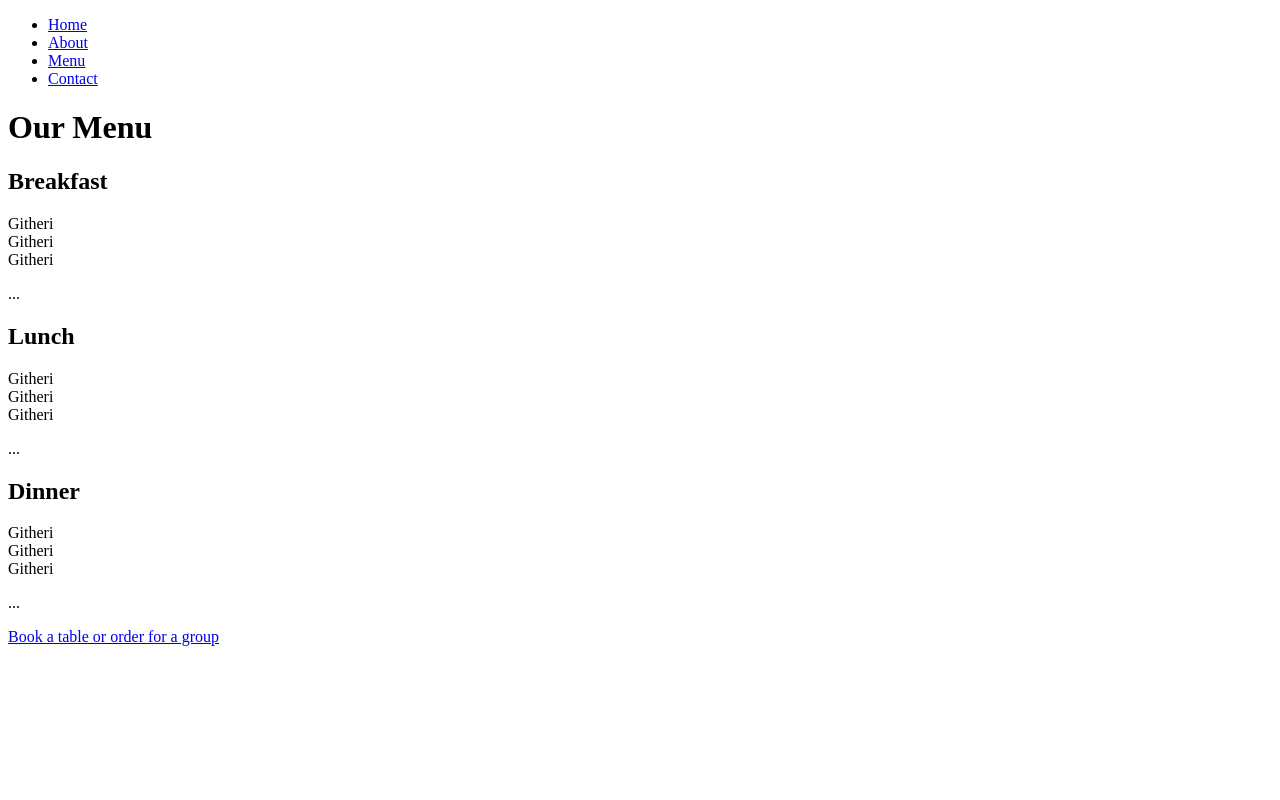
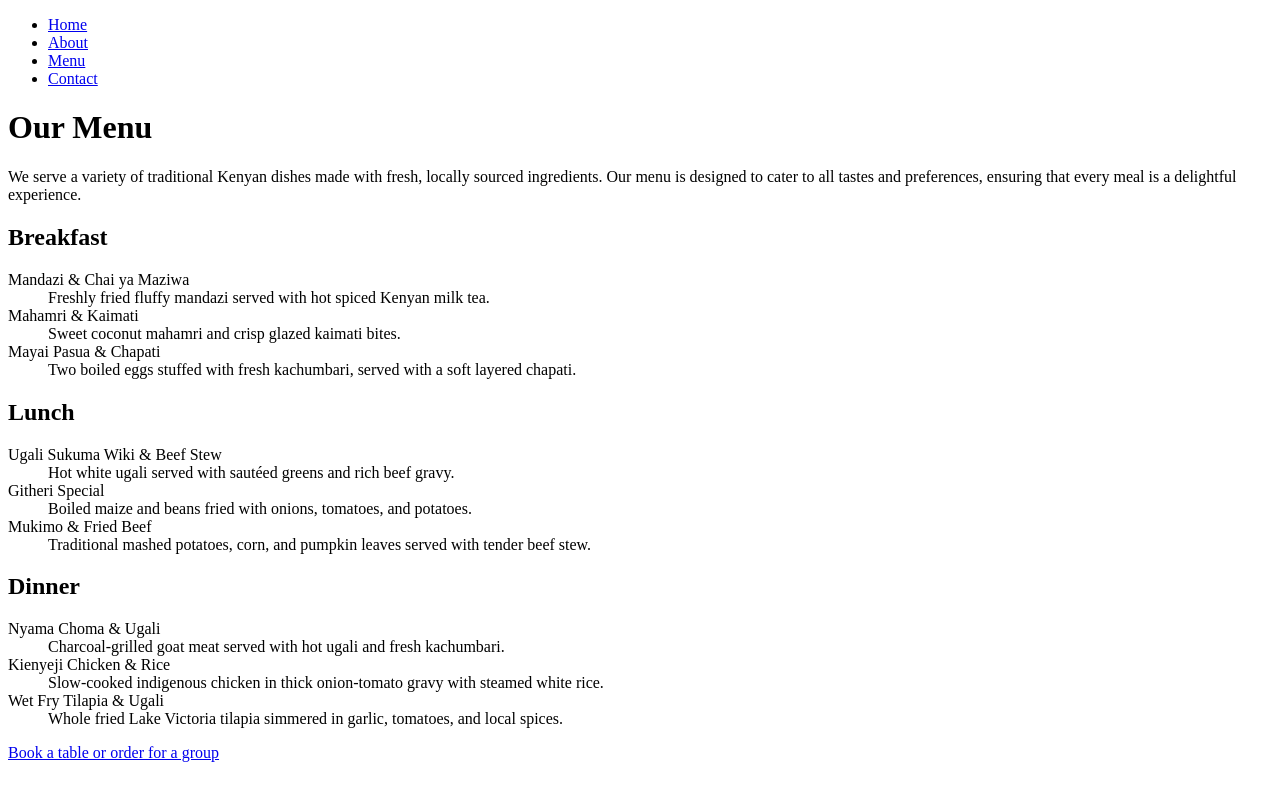
Before and after one commit to DanielKiarie/week2--profplanethtml, a plain HTML site: page menu.html in a window 1280 px wide. Drawn offline with Linux system fonts and the light colour scheme.

Commit message:
Update menu with local Kenyan dishes

```diff
--- a/menu.html
+++ b/menu.html
@@ -16,48 +16,49 @@
             </ul>
         </nav>
     </header>
+    </body>
     <main>
-   <h1>Our Menu</h1>
+        <h1>Our Menu</h1>
+        <p>We serve a variety of traditional Kenyan dishes made with fresh, locally sourced ingredients. Our menu is designed to cater to all tastes and preferences, ensuring that every meal is a delightful experience.</p>
    <section>
     <h2>Breakfast</h2>
     <dl>
-        <dt>Githeri</dt>
-        <dd></dd>
-        <dt>Githeri</dt>
-        <dd></dd>
-        <dt>Githeri</dt>
-        <dd></dd>
+        <dt>Mandazi & Chai ya Maziwa</dt>
+        <dd>Freshly fried fluffy mandazi served with hot spiced Kenyan milk tea.</dd>
+        <dt>Mahamri & Kaimati</dt>
+        <dd>Sweet coconut mahamri and crisp glazed kaimati bites.</dd>
+        <dt>Mayai Pasua & Chapati</dt>
+        <dd>Two boiled eggs stuffed with fresh kachumbari, served with a soft layered chapati.</dd>
     </dl>
+   </section>
 
-    <p>...</p>
-   </section>
    <section>
     <h2>Lunch</h2>
     <dl>
-        <dt>Githeri</dt>
-        <dd></dd>
-        <dt>Githeri</dt>
-        <dd></dd>
-        <dt>Githeri</dt>
-        <dd></dd>
+        <dt>Ugali Sukuma Wiki & Beef Stew</dt>
+        <dd>Hot white ugali served with sautéed greens and rich beef gravy.</dd>
+        <dt>Githeri Special</dt>
+        <dd>Boiled maize and beans fried with onions, tomatoes, and potatoes.</dd>
+        <dt>Mukimo & Fried Beef</dt>
+        <dd>Traditional mashed potatoes, corn, and pumpkin leaves served with tender beef stew.</dd>
     </dl>
-    <p>...</p>
    </section>
+
    <section>
     <h2>Dinner</h2>
     <dl>
-        <dt>Githeri</dt>
-        <dd></dd>
-        <dt>Githeri</dt>
-        <dd></dd>
-        <dt>Githeri</dt>
-        <dd></dd>
+        <dt>Nyama Choma & Ugali</dt>
+        <dd>Charcoal-grilled goat meat served with hot ugali and fresh kachumbari.</dd>
+        <dt>Kienyeji Chicken & Rice</dt>
+        <dd>Slow-cooked indigenous chicken in thick onion-tomato gravy with steamed white rice.</dd>
+        <dt>Wet Fry Tilapia & Ugali</dt>
+        <dd>Whole fried Lake Victoria tilapia simmered in garlic, tomatoes, and local spices.</dd>
     </dl>
-    <p>...</p>
-   </section>
-   <p>
+</section>
+<p>
     <a href="contact.html">Book a table or order for a group</a>
-   </p>
+</p>
+
    </main>
 
 </body>
```
Also changed, not shown: contact.html (+8 -1 lines).
